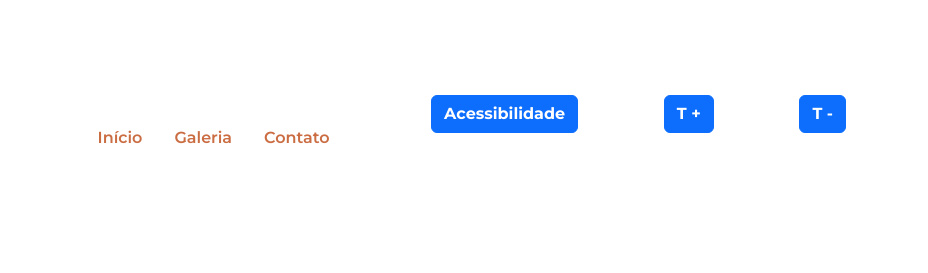
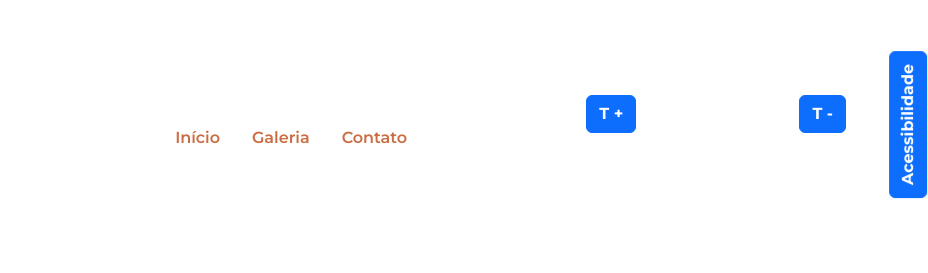
Before and after one commit to aninhah25/ana.santos.siteacessivel, a plain HTML site: page index.html in a window 1280 px wide. Shown: the top 273 px of the page, 352-1280 px from the left. Drawn offline with nearby package versions, Linux system fonts and the light colour scheme; a script that the page names is missing.

Commit message:
atualzacao

```diff
--- a/styles.css
+++ b/styles.css
@@ -140,3 +140,21 @@ h2 {
 .form-control {
     background-color: #F1EDEF;
 }
+
+.menu-acessibilidade{
+    position:fixed;
+    top: 2rem;
+    right: 20px;
+    z-index: 1000;
+}
+
+.rotacao-botao{
+    transform: rotate(-90deg);
+    transform-origin: right center;
+}
+
+.opcoes-acessibilidade{
+    margin-top: 10px;
+    display: flex;
+    flex-direction: column;
+}
```
